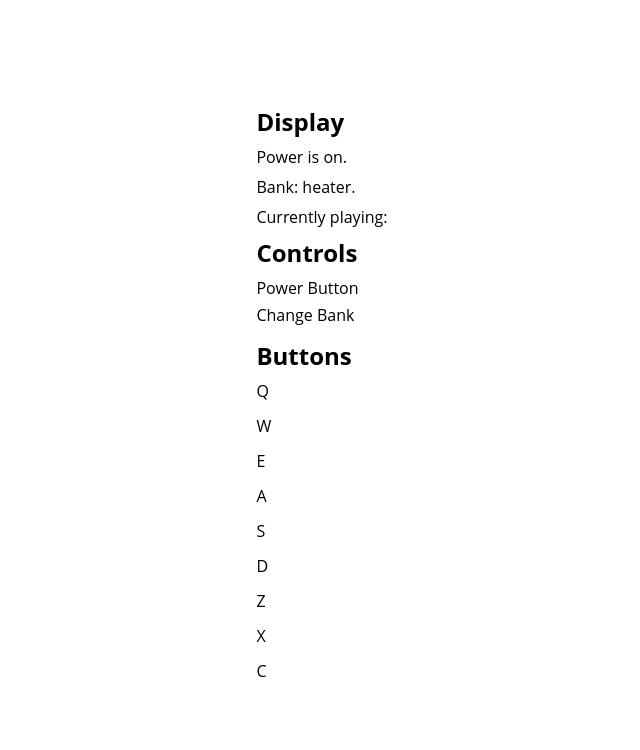
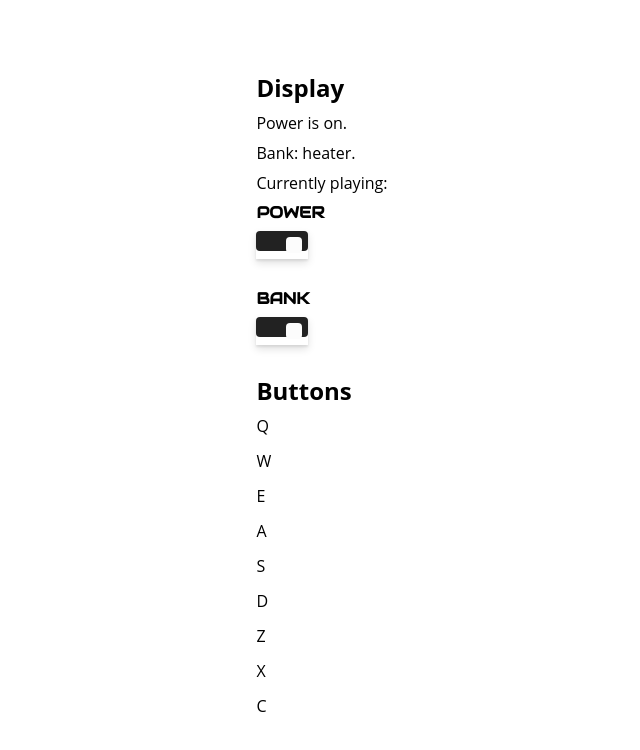
Before and after one commit to jonrutter/drum-machine, a React (Create React App) app: page / in a window 1280 px wide. Shown: the top 750 px of the page, without its empty margins (318-958 px from the left). Built offline with nearby package versions, Linux system fonts and the light colour scheme.

Commit message:
Added Switch components to Controls

```diff
--- a/src/components/Controls/Controls.module.css
+++ b/src/components/Controls/Controls.module.css
@@ -0,0 +1,3 @@
+.row {
+  margin-bottom: 1rem;
+}
--- a/src/components/Controls/index.js
+++ b/src/components/Controls/index.js
@@ -3,6 +3,8 @@ import React from 'react';
 import * as s from './Controls.module.css';
 
 import { useGlobalContext } from '../../context';
+
+import Switch from '../Switch';
 
 const Controls = () => {
   const { isOn, bank, dispatch } = useGlobalContext();
@@ -17,15 +19,11 @@ const Controls = () => {
 
   return (
     <div className={s.wrapper}>
-      <div className={s.content}>
-        <h2>Controls</h2>
-        <button className={s.powerButton} onClick={togglePower}>
-          Power Button
-        </button>
-        <br />
-        <button className={s.powerButton} onClick={toggleBank}>
-          Change Bank
-        </button>
+      <div className={s.row}>
+        <Switch label="Power" handler={togglePower} value={isOn} />
+      </div>
+      <div className={s.row}>
+        <Switch label="Bank" handler={toggleBank} value={bank === 'heater'} />
       </div>
     </div>
   );
```
